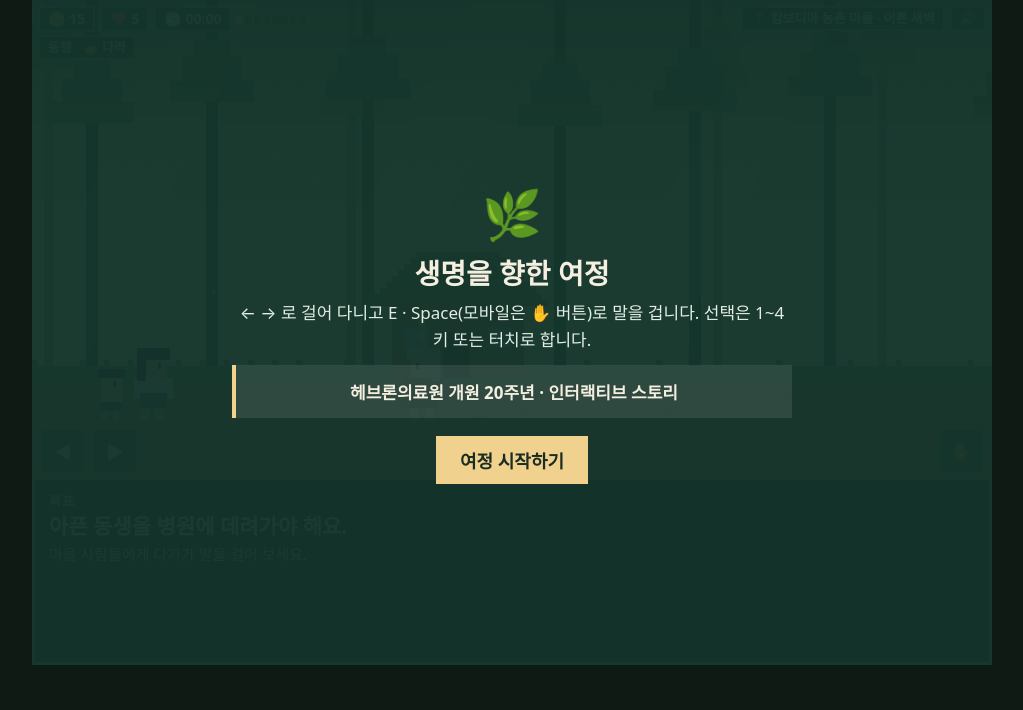
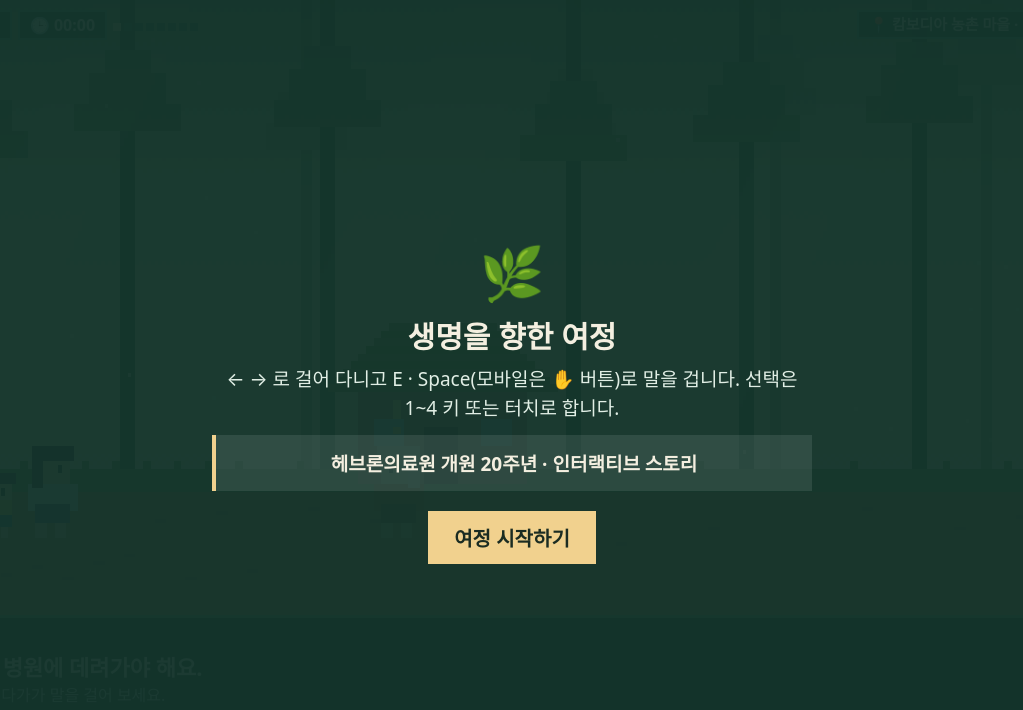
Before and after one commit to WithHebron/hebron-20th-anniversary, a plain HTML site: page index.html in a window 1280 px wide. Shown: the whole page, without its empty margins (128-1151 px from the left). Drawn offline with Linux system fonts and the light colour scheme; a web font is replaced by a local one.

Commit message:
Refactor CSS styles in index.html
Updated various styles in index.html for improved layout and aesthetics.

```diff
--- a/index.html
+++ b/index.html
@@ -14,6 +14,10 @@
     }
     html, body {
       margin: 0;
+      padding: 0;
+      width: 100%;
+      height: 100%;
+      overflow: hidden;
       background: #0f1a14;
       color: #f4efe0;
       font-family: "Gaegu", "Noto Sans KR", system-ui, -apple-system, sans-serif;
@@ -21,35 +25,43 @@
     body {
       display: flex;
       justify-content: center;
-      align-items: flex-start;
-      min-height: 100vh;
+      align-items: stretch;
     }
     #game {
       position: relative;
-      width: min(100vw, 960px, calc((100vh - 210px) * 2));
-      min-width: 320px;
+      display: flex;
+      flex-direction: column;
+      width: 100vw;
+      height: 100vh;
+      height: 100dvh;
       user-select: none;
       -webkit-user-select: none;
       touch-action: manipulation;
     }
     #stage {
       position: relative;
-      line-height: 0;
+      flex: 1 1 auto;
+      min-height: 0;
+      width: 100%;
+      display: flex;
+      justify-content: center;
+      align-items: center;
+      background: #14221a;
       overflow: hidden;
     }
     canvas {
       display: block;
       width: 100%;
-      aspect-ratio: 2 / 1;
+      height: 100%;
+      object-fit: contain;
       image-rendering: pixelated;
-      background: #222;
     }
     #stage.danger::after {
       content: "";
       position: absolute;
       inset: 0;
       pointer-events: none;
-      box-shadow: inset 0 0 28px rgba(220, 50, 50, 0.55);
+      box-shadow: inset 0 0 36px rgba(220, 50, 50, 0.65);
       animation: pulse 1.6s infinite;
     }
     @keyframes pulse {
@@ -58,48 +70,48 @@
     }
     #hud {
       position: absolute;
-      left: 6px;
-      top: 6px;
+      left: 10px;
+      top: 10px;
       display: flex;
-      gap: 5px;
+      gap: 6px;
       align-items: center;
       flex-wrap: wrap;
       line-height: 1;
-      font-size: 14px;
+      font-size: 16px;
       font-weight: 700;
       z-index: 3;
     }
     .ib, #loc, #snd {
       background: #173d35d9;
       border: 2px solid #4f8f78;
-      padding: 4px 8px;
+      padding: 5px 10px;
       color: #f4efe0;
     }
     #topR {
       position: absolute;
-      right: 6px;
-      top: 6px;
+      right: 10px;
+      top: 10px;
       display: flex;
-      gap: 5px;
+      gap: 6px;
       align-items: center;
       z-index: 3;
     }
     #loc {
       line-height: 1;
-      font-size: 13px;
+      font-size: 15px;
       font-weight: 700;
     }
     #snd {
       cursor: pointer;
-      font-size: 13px;
+      font-size: 15px;
       font-weight: 700;
       line-height: 1;
     }
     .st {
       display: inline-block;
-      width: 7px;
-      height: 7px;
-      margin-right: 2px;
+      width: 8px;
+      height: 8px;
+      margin-right: 3px;
       background: #3b5a4c;
     }
     .st.a { background: #f1d18e; }
@@ -114,13 +126,13 @@
     #bub {
       transform: translate(-50%, -100%);
       max-width: 52%;
-      min-width: 110px;
+      min-width: 120px;
       background: #fff9e9;
       color: #3a3220;
       border: 2px solid #e5c88d;
       border-radius: 14px;
-      padding: 7px 11px;
-      font-size: 16px;
+      padding: 8px 13px;
+      font-size: 18px;
       font-weight: 700;
       box-shadow: 0 3px 10px #0006;
     }
@@ -138,92 +150,94 @@
     }
     #bub b {
       display: block;
-      font-size: 13px;
+      font-size: 14px;
       letter-spacing: 0.04em;
       color: #8a754c;
     }
     #cap {
       left: 50%;
-      top: 58px;
+      top: 76px;
       transform: translateX(-50%);
       max-width: 86%;
       text-align: center;
       background: #173d35eb;
       border: 2px solid #4f8f78;
-      padding: 8px 14px;
-      font-size: 16px;
+      padding: 10px 16px;
+      font-size: 18px;
       font-weight: 700;
       color: #fff;
       border-radius: 6px;
     }
     #co {
       position: absolute;
-      left: 6px;
-      top: 35px;
+      left: 10px;
+      top: 44px;
       line-height: 1;
-      font-size: 13px;
+      font-size: 15px;
       font-weight: 700;
       background: #173d35d9;
       border: 2px solid #4f8f78;
-      padding: 4px 8px;
+      padding: 5px 10px;
       z-index: 3;
     }
     #pad {
       position: absolute;
       left: 0;
       right: 0;
-      bottom: 6px;
+      bottom: 10px;
       display: flex;
       justify-content: space-between;
-      padding: 0 8px;
+      padding: 0 12px;
       pointer-events: none;
       z-index: 4;
     }
     #pad div {
       display: flex;
-      gap: 6px;
+      gap: 8px;
     }
     #pad button {
       pointer-events: auto;
-      width: 46px;
-      height: 46px;
-      font-size: 18px;
+      width: 52px;
+      height: 52px;
+      font-size: 20px;
       border: 2px solid #4f8f78;
       background: #173d35c8;
       color: #fff;
-      opacity: 0.85;
-      border-radius: 6px;
+      opacity: 0.88;
+      border-radius: 8px;
     }
     @media (hover: hover) and (pointer: fine) {
       #pad { display: none; }
     }
     #box {
+      flex: 0 0 auto;
       min-height: 185px;
-      padding: 12px 14px;
+      max-height: 44vh;
+      overflow-y: auto;
+      padding: 12px 18px;
       background: #1b2c22;
-      border: 3px solid #6f8f5f;
-      border-top: 0;
+      border-top: 3px solid #6f8f5f;
       line-height: 1.4;
     }
     #sp {
-      font-size: 13px;
+      font-size: 14px;
       letter-spacing: 0.08em;
       font-weight: 700;
       color: #e5c88d;
     }
     #tt {
       margin: 2px 0;
-      font-size: 21px;
+      font-size: 22px;
       font-weight: 700;
     }
     #st2 {
       margin: 0;
-      font-size: 15px;
+      font-size: 16px;
       color: #cfdccf;
     }
     #ch {
       display: grid;
-      grid-template-columns: repeat(auto-fit, minmax(210px, 1fr));
+      grid-template-columns: repeat(auto-fit, minmax(220px, 1fr));
       gap: 8px;
       margin-top: 10px;
     }
@@ -233,7 +247,7 @@
       align-items: center;
       text-align: left;
       font: inherit;
-      padding: 8px 11px;
+      padding: 8px 12px;
       cursor: pointer;
       color: #49351e;
       border: 2px solid #a87a42;
@@ -261,11 +275,11 @@
       filter: grayscale(0.6);
     }
     .c .i { font-size: 22px; }
-    .c b { display: block; font-size: 16px; font-weight: 700; }
-    .c small { font-size: 14px; color: #5a4b38; }
+    .c b { display: block; font-size: 17px; font-weight: 700; }
+    .c small { font-size: 15px; color: #5a4b38; }
     #hint {
       margin-top: 10px;
-      font-size: 15px;
+      font-size: 16px;
       font-weight: 700;
       color: #f1d18e;
     }
@@ -283,45 +297,45 @@
     #end.show {
       display: grid;
     }
-    #end .e { font-size: 48px; }
-    #end h2 { font-size: 28px; margin: 6px 0; font-weight: 700; }
+    #end .e { font-size: 52px; }
+    #end h2 { font-size: 30px; margin: 6px 0; font-weight: 700; }
     #end p {
       line-height: 1.55;
       color: #e1eee5;
-      max-width: 560px;
+      max-width: 600px;
       margin: 8px auto;
-      font-size: 17px;
+      font-size: 19px;
     }
     #end blockquote {
       margin: 12px auto;
-      max-width: 560px;
+      max-width: 600px;
       padding: 14px;
       background: #ffffff18;
       border-left: 4px solid #f1d18e;
       font-weight: 700;
-      font-size: 17px;
+      font-size: 19px;
     }
     #stats {
       display: none;
-      max-width: 560px;
+      max-width: 600px;
       margin: 10px auto;
       padding: 10px;
       background: #0e241e;
       border: 1px solid #4f8f78;
-      font-size: 15px;
+      font-size: 16px;
       color: #cfdccf;
       line-height: 1.5;
     }
     #end button {
       border: 0;
-      padding: 11px 24px;
+      padding: 12px 26px;
       background: #f1d18e;
       color: #1b2c22;
       font-weight: 700;
       cursor: pointer;
       font-family: inherit;
-      font-size: 18px;
-      margin-top: 6px;
+      font-size: 20px;
+      margin-top: 8px;
     }
   </style>
 </head>
```
